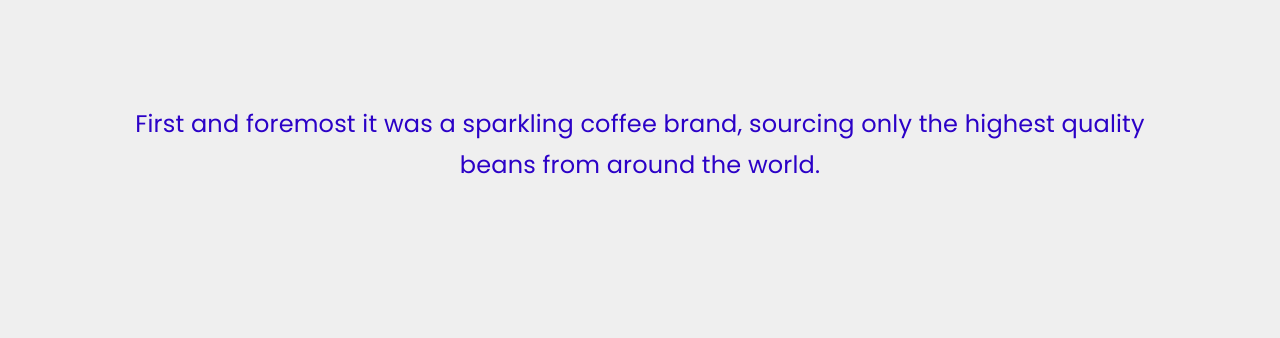
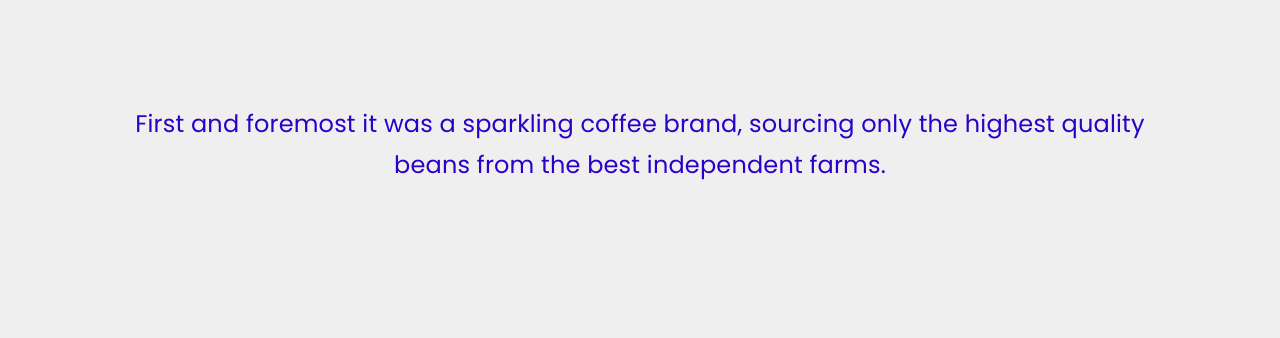
Before and after one commit to condensed-io/keepers, a plain HTML site: page index.html in a window 1280 px wide. Shown: the part 785-1123 px from the top of the page. Drawn offline with Linux system fonts and the light colour scheme.

Commit message:
content tweak

```diff
--- a/index.html
+++ b/index.html
@@ -128,7 +128,7 @@
         </div>
 
         <div class="text-container">
-            <p>First and foremost it was a sparkling coffee brand, sourcing only the highest quality beans from around the world.</p>
+            <p>First and foremost it was a sparkling coffee brand, sourcing only the highest quality beans from the best independent farms.</p>
         </div>
 
         <div class="container">
```
Also changed, not shown: 1 other file.
